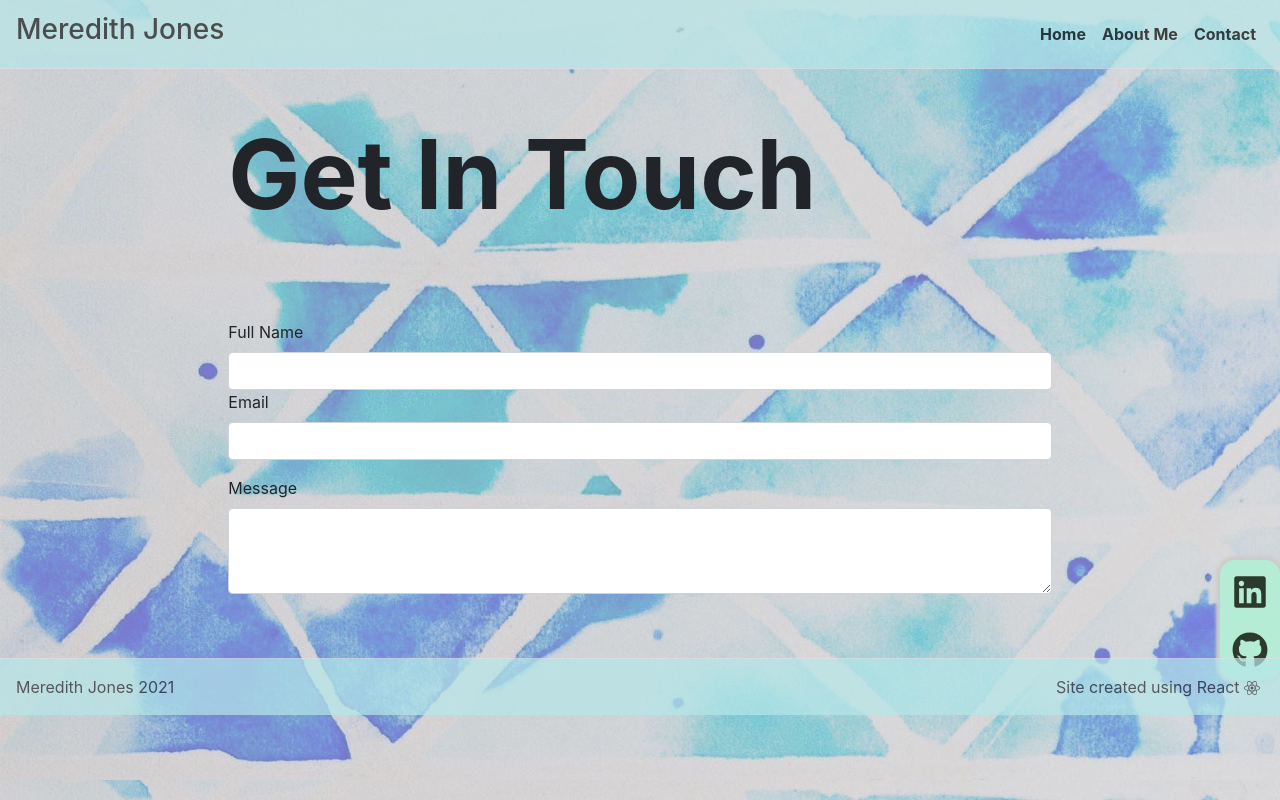
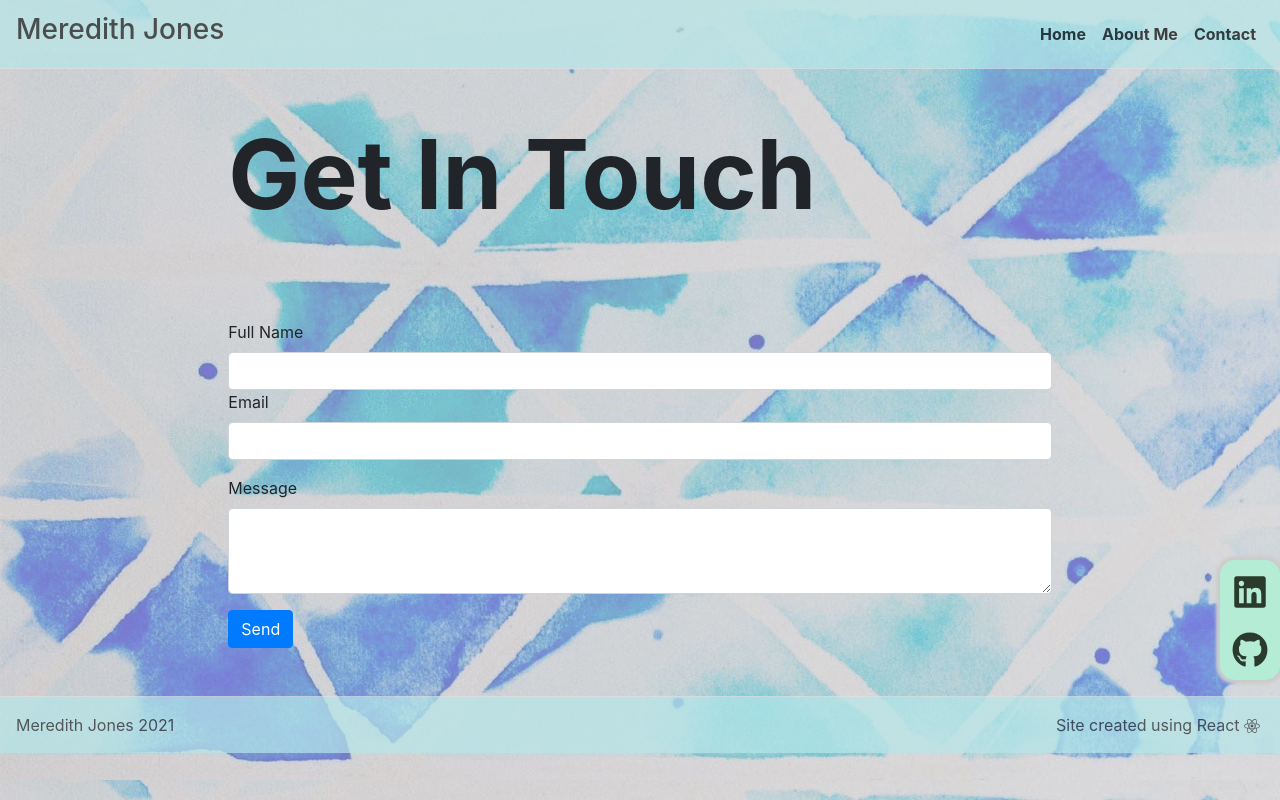
Before and after one commit to meredithajones/2021-Portfolio, a React (Create React App) app: page /contact in a window 1280 px wide. Built offline with nearby package versions, Linux system fonts and the light colour scheme.

Commit message:
Added submite buttong and email state messaging for contact page

```diff
--- a/src/Pages/ContactPage.js
+++ b/src/Pages/ContactPage.js
@@ -2,6 +2,7 @@ import React from 'react';
 import Hero from '../Components/Hero';
 import Content from '../Components/Content';
 import Form from 'react-bootstrap/Form';
+import Button from 'react-bootstrap/Button';
 
 
 class ContactPage extends React.Component {
@@ -40,8 +41,14 @@ class ContactPage extends React.Component {
                             <Form.Label htmlFor="message">Message</Form.Label>
                             <Form.Control id="message" name="message" as="textarea"rows="3" value={this.state.message} onChange={this.handleChange} />
                         </Form.Group>
+                        </Form.Group>
 
-                    </Form.Group>
+                    <Button className= "d-inline-block" variant="primary" type="submit" disabled={this.state.disabled} >
+                        Send
+                    </Button>
+
+                    {this.state.emailSent === true && <p className= "d-inline success-msg">Email Sent</p>}
+                    {this.state.emailSent === false && <p className= "d-inline err-msg">Email Not Sent</p>}
 
 
                 </Form>
```
